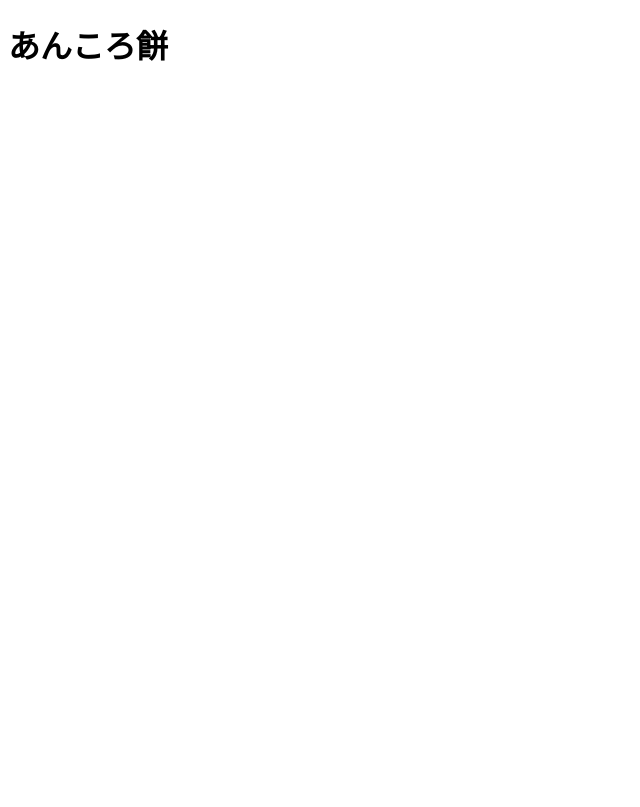
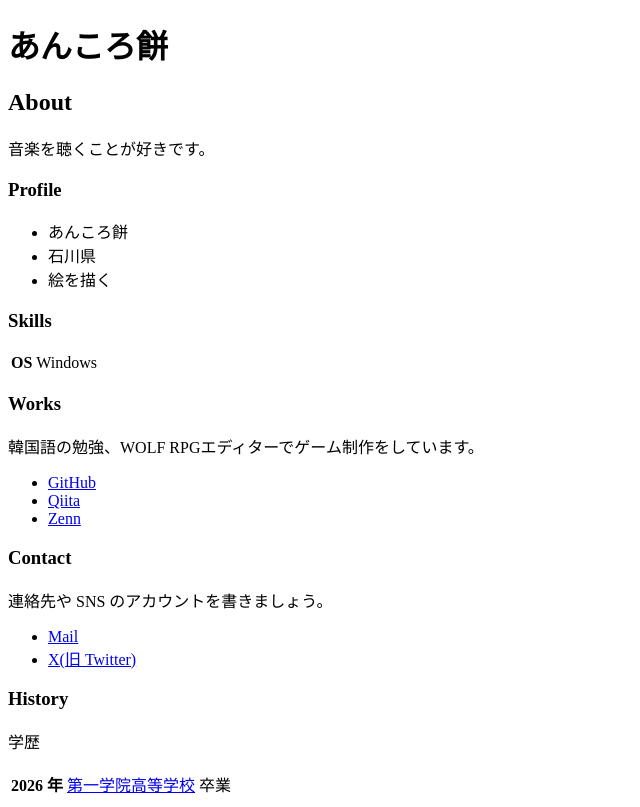
Before and after one commit to ankoromochi-commits/ankoromochi.github.io, a plain HTML site: page index.html in a window 1280 px wide. Shown: the whole page, without its empty margins (0-640 px from the left). Drawn offline with Linux system fonts and the light colour scheme.

Commit message:
ポートフォリオに必要な情報を追加

```diff
--- a/index.html
+++ b/index.html
@@ -7,5 +7,49 @@
   </head>
   <body>
     <h1>あんころ餅</h1>
+
+    <h2>About</h2>
+    <p>
+      音楽を聴くことが好きです。
+    </p>
+
+    <h3>Profile</h3>
+    <ul>
+      <li>あんころ餅</li>
+      <li>石川県</li>
+      <li>絵を描く</li>
+    </ul>
+
+    <h3>Skills</h3>
+    <table>
+      <tr>
+        <th>OS</th>
+        <td>Windows</td>
+      </tr>
+    </table>
+
+    <h3>Works</h3>
+    <p>韓国語の勉強、WOLF RPGエディターでゲーム制作をしています。</p>
+    <ul>
+      <li><a href="https://github.com/">GitHub</a></li>
+      <li><a href="https://qiita.com/">Qiita</a></li>
+      <li><a href="https://zenn.dev/">Zenn</a></li>
+    </ul>
+
+    <h3>Contact</h3>
+    <p>連絡先や SNS のアカウントを書きましょう。</p>
+    <ul>
+      <li><a href="rngykmch@gmail.com">Mail</a></li>
+      <li><a href="https://x.com/ghost_tsubaki">X(旧 Twitter)</a></li>
+    </ul>
+
+    <h3>History</h3>
+    <p>学歴</p>
+    <table>
+      <tr>
+        <th>2026 年</th>
+        <td><a href="https://dwango.co.jp/">第一学院高等学校</a> 卒業</td>
+      </tr>
+    </table>
   </body>
 </html>
```
